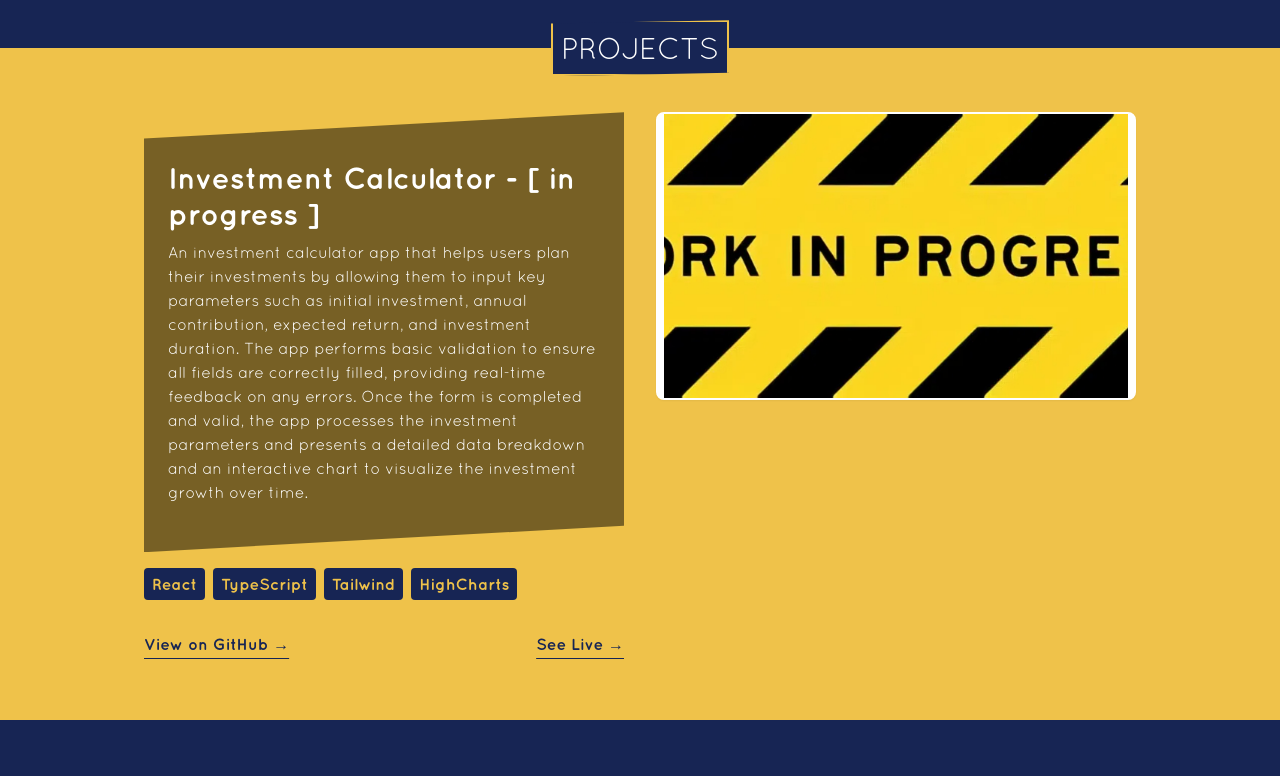
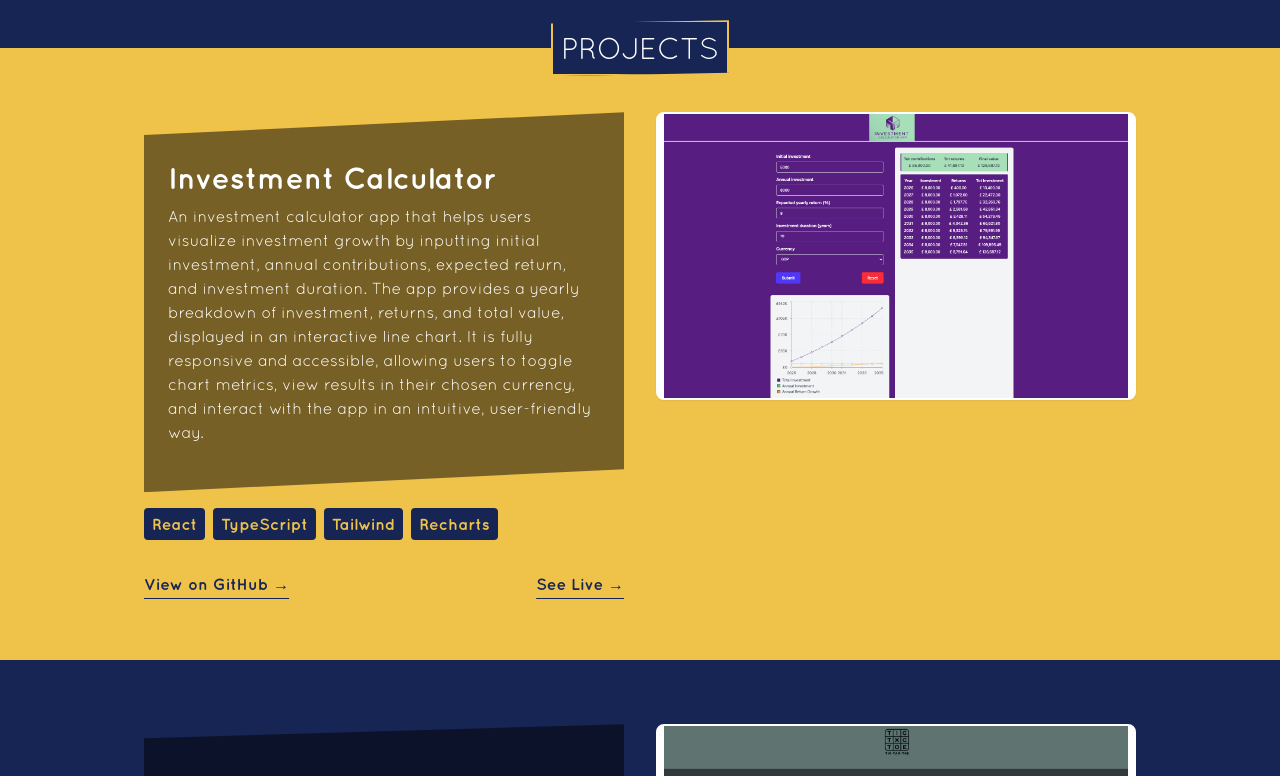
Before and after one commit to paologhidoni/portfolio, a React (Vite) app: page / in a window 1280 px wide. Shown: the part 500-1276 px from the top of the page. Built offline with nearby package versions, Linux system fonts and the light colour scheme.

Commit message:
Update projects, add investment calculator app project

```diff
--- a/src/data/projects.ts
+++ b/src/data/projects.ts
@@ -3,16 +3,17 @@ import musicPlayerImg from "../assets/music-player.png";
 import facQuestImg from "../assets/facquest.png";
 import facApplicationImg from "../assets/facApplication.png";
 import ticTacToeImg from "../assets/tictactoe.png";
-import workInProgressImg from "../assets/inprogress.jpg";
+import investmentImg from "../assets/investmentcalculator.png";
+// import workInProgressImg from "../assets/inprogress.jpg";
 
 export const projects = [
   {
     id: "project-1",
-    title: "Investment Calculator - [ in progress ]",
+    title: "Investment Calculator",
     description:
-      "An investment calculator app that helps users plan their investments by allowing them to input key parameters such as initial investment, annual contribution, expected return, and investment duration. The app performs basic validation to ensure all fields are correctly filled, providing real-time feedback on any errors. Once the form is completed and valid, the app processes the investment parameters and presents a detailed data breakdown and an interactive chart to visualize the investment growth over time.",
-    image: workInProgressImg,
-    technologies: ["React", "TypeScript", "Tailwind", "HighCharts"],
+      "An investment calculator app that helps users visualize investment growth by inputting initial investment, annual contributions, expected return, and investment duration. The app provides a yearly breakdown of investment, returns, and total value, displayed in an interactive line chart. It is fully responsive and accessible, allowing users to toggle chart metrics, view results in their chosen currency, and interact with the app in an intuitive, user-friendly way.",
+    image: investmentImg,
+    technologies: ["React", "TypeScript", "Tailwind", "Recharts"],
     github: "https://github.com/paologhidoni/investmentcalculator",
     live: "https://paologhidoni.github.io/investmentcalculator/",
   },
```
Also changed, not shown: src/assets/investmentcalculator.png (added).
